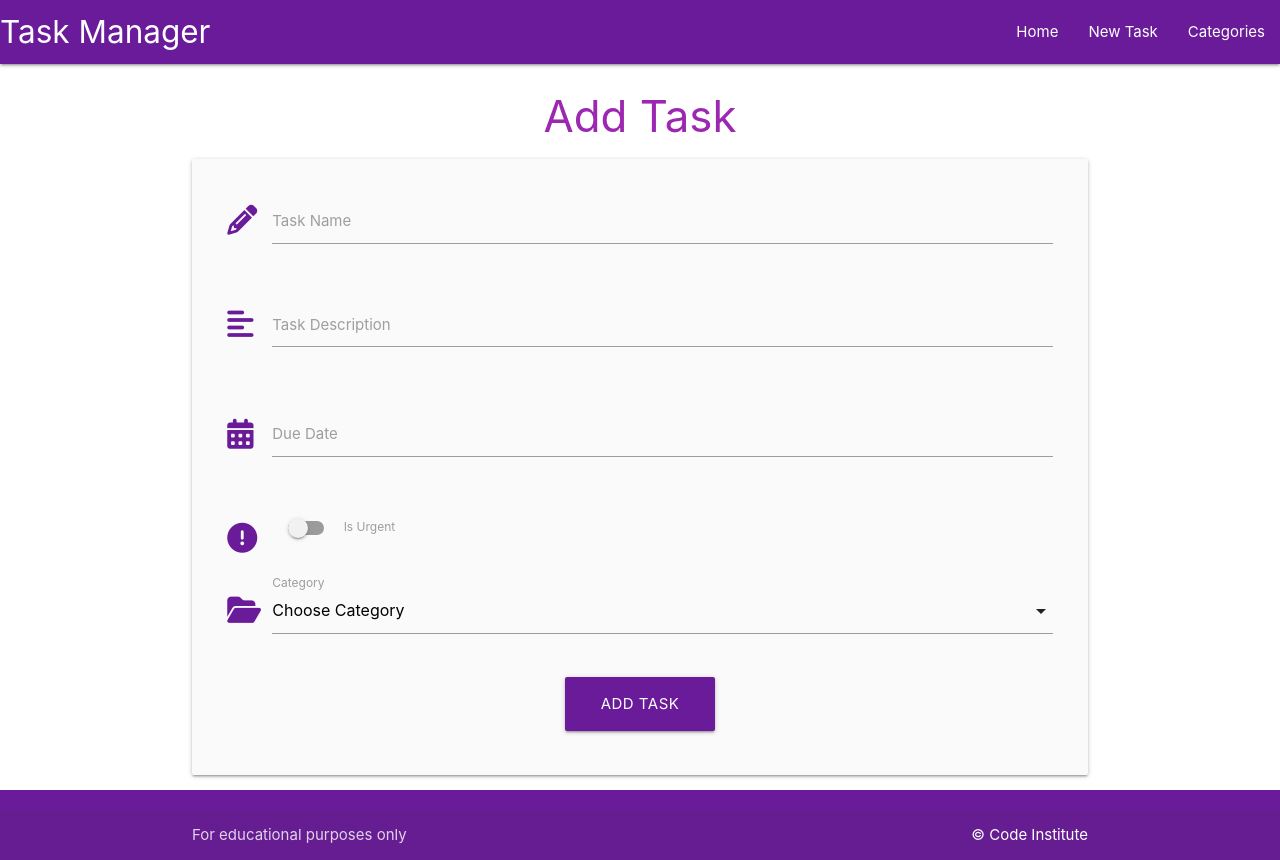
After one commit to JCav23/CI-Flask-SqlAlchemy-Task-Manager, a Flask app: page /add_task in a window 1280 px wide. The commit adds this page. Run offline with Flask 3, Linux system fonts and the light colour scheme; data that the repository does not hold is empty.

Commit message:
added lesson 7 material for task manager project

```diff
--- a/taskmanager/routes.py
+++ b/taskmanager/routes.py
@@ -40,3 +40,20 @@ def delete_category(category_id):
     db.session.delete(category)
     db.session.commit()
     return redirect(url_for("categories"))
+
+
+@app.route("/add_task", methods=["GET", "POST"])
+def add_task():
+    categories = list(Category.query.order_by(Category.category_name).all())
+    if request.method == "POST":
+        task = Task(
+            task_name = request.form.get("task_name"),
+            task_description = request.form.get("task_description"),
+            is_urgent = bool(True if request.form.get("is_urgent") else False),
+            due_date = request.form.get("due_date"),
+            category_id = request.form.get("category_id")
+        )
+        db.session.add(task)
+        db.session.commit()
+        return redirect(url_for("home"))
+    return render_template("add_task.html", categories=categories)
--- a/taskmanager/static/js/script.js
+++ b/taskmanager/static/js/script.js
@@ -2,9 +2,19 @@ document.addEventListener('DOMContentLoaded', function() {
     // sidenav initialization
     let sidenav = document.querySelectorAll('.sidenav');
     M.Sidenav.init(sidenav);
-  });
 
-  document.addEventListener('DOMContentLoaded', function() {
+    // modal initalization
     let modal = document.querySelectorAll('.modal');
     M.Modal.init(modal);
+
+    // date picker
+    let datepicker = document.querySelectorAll('.datepicker');
+    M.Datepicker.init(datepicker, {
+      format: "dd mmmm, yyyy",
+      i18n: {done: "Select"}
+    });
+
+    // select initialization
+    let selects = document.querySelectorAll('select');
+    M.FormSelect.init(selects);
   });
--- a/taskmanager/templates/add_category.html
+++ b/taskmanager/templates/add_category.html
@@ -10,7 +10,7 @@
                 <i class="fas fa-folder-open-prefix purple-text text-darken-3"></i>
                 <input id="category_name" name="category_name" type="text" class="validate" required minlength="3"
                     maxlength="25">
-                <label for="last_name">Category Name</label>
+                <label for="category_name">Category Name</label>
             </div>
         </div>
         <div class="row">
--- /dev/null
+++ b/taskmanager/templates/add_task.html
@@ -0,0 +1,71 @@
+{% extends "base.html" %}
+{% block content %}
+
+<h3 class="purple-text text darken-3 center-align">Add Task</h3>
+
+<div class="row card-panel grey lighten-5">
+    <form class="col s12" method="POST" action="{{ url_for('add_task') }}">
+        <!-- task_name -->
+        <div class="row">
+            <div class="input-field col s12">
+                <i class="fas fa-pencil-alt prefix purple-text text-darken-3"></i>
+                <input id="task_name" name="task_name" type="text" class="validate" required minlength="5"
+                    maxlength="50">
+                <label for="task_name">Task Name</label>
+            </div>
+        </div>
+        <!-- task_description -->
+        <div class="row">
+            <div class="input-field col s12">
+                <i class="fas fa-align-left prefix purple-text text-darken-3"></i>
+                <textarea id="task_description" name="task_description" type="text" class="materialize-textarea validate" required minlength="5"
+                    maxlength="200"></textarea>
+                <label for="task_description">Task Description</label>
+            </div>
+        </div>
+        <!-- due_date -->
+        <div class="row">
+            <div class="input-field col s12">
+                <i class="fas fa-calendar-alt prefix purple-text text-darken-3"></i>
+                <input id="due_date" name="due_date" type="text" class="datepicker validate" required>
+                <label for="due_date">Due Date</label>
+            </div>
+        </div>
+        <!-- is_urgent -->
+        <div class="row">
+            <div class="input-field col s12">
+                <div class="switch">
+                    <i class="fas fa-exclamation-circle prefix purple-text text-darken-3"></i>
+                    <label for="is_urgent">
+                        <input id="is_urgent" name="is_urgent" type="checkbox">
+                        <span class="lever"></span>
+                        Is Urgent
+                    </label>
+                </div>
+            </div>
+        </div>
+        <!-- category_id -->
+        <div class="row">
+            <div class="input-field col s12">
+                <i class="fas fa-folder-open prefix purple-text text-darken-3"></i>
+                <select id="category_id" name="category_id" class="validate" required>
+                    <option value="" disabled selected>Choose Category</option>
+                    {% for category in categories %}
+                    <option value="{{ category.id }}">{{ category.category_name }}</option>
+                    {% endfor %}
+                </select>
+                <label for="category_id">Category</label>
+            </div>
+        </div>
+        <!-- submit button -->
+        <div class="row">
+            <div class="col s12 center-align">
+                <button class="btn-large purple darken-3">
+                    Add Task <i class="fas fa-plu-square right"></i>
+                </button>
+            </div>
+        </div>
+    </form>
+</div>
+
+{% endblock %}
--- a/taskmanager/templates/base.html
+++ b/taskmanager/templates/base.html
@@ -20,7 +20,7 @@
                 <a href="#" data-target="mobile-demo" class="sidenav-trigger"><i class="fas fa-bars"></i></a>
                 <ul class="right hide-on-med-and-down">
                     <li><a href="{{ url_for('home')}}">Home</a></li>
-                    <li><a href="">New Task</a></li>
+                    <li><a href="{{ url_for('add_task') }}">New Task</a></li>
                     <li><a href="{{ url_for('categories')}}">Categories</a></li>
                 </ul>
             </div>
@@ -29,7 +29,7 @@
         <!-- mobile sidenav -->
         <ul class="sidenav" id="mobile-demo">
             <li><a href="{{ url_for('home')}}">Home</a></li>
-            <li><a href="">New Task</a></li>
+            <li><a href="{{ url_for('add_task') }}">New Task</a></li>
             <li><a href="{{ url_for('categories')}}">Categories</a></li>
         </ul>
     </header>
```
Also changed, not shown: taskmanager/templates/tasks.html (+8 -0 lines).
